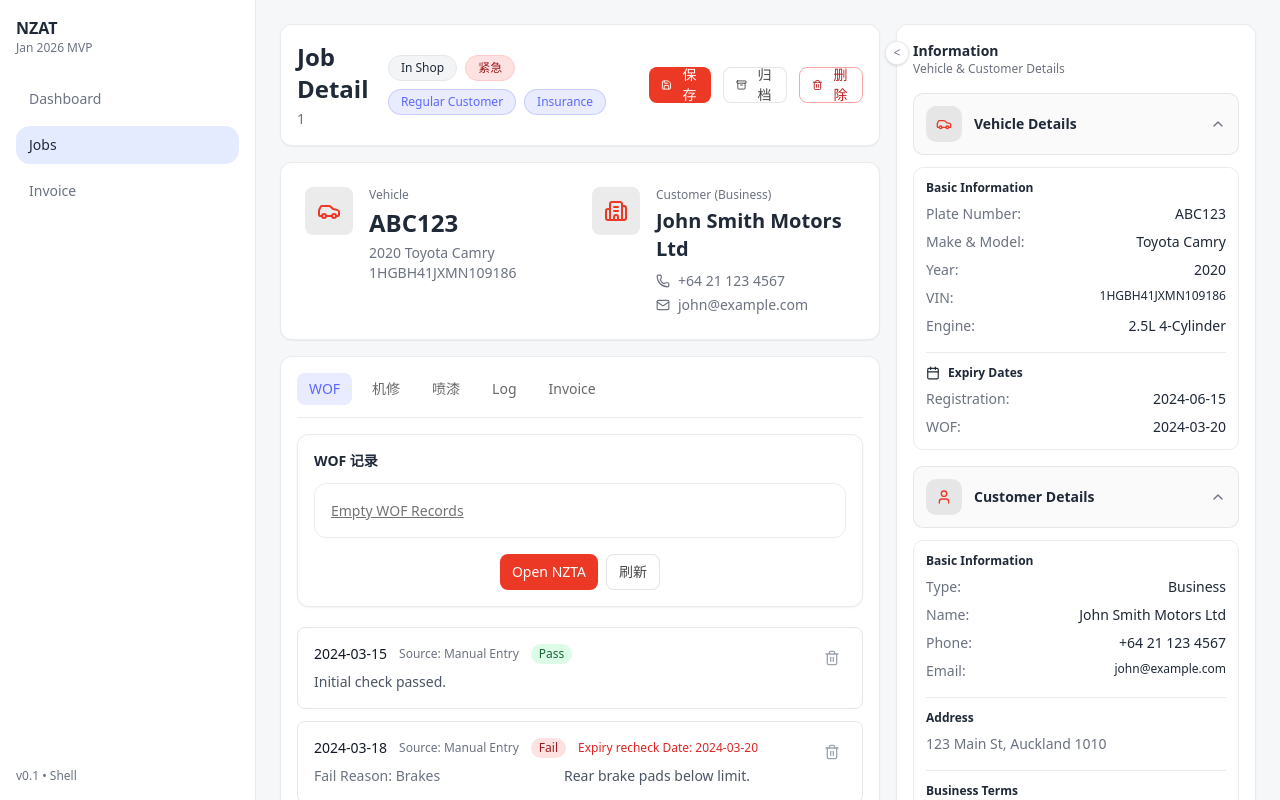
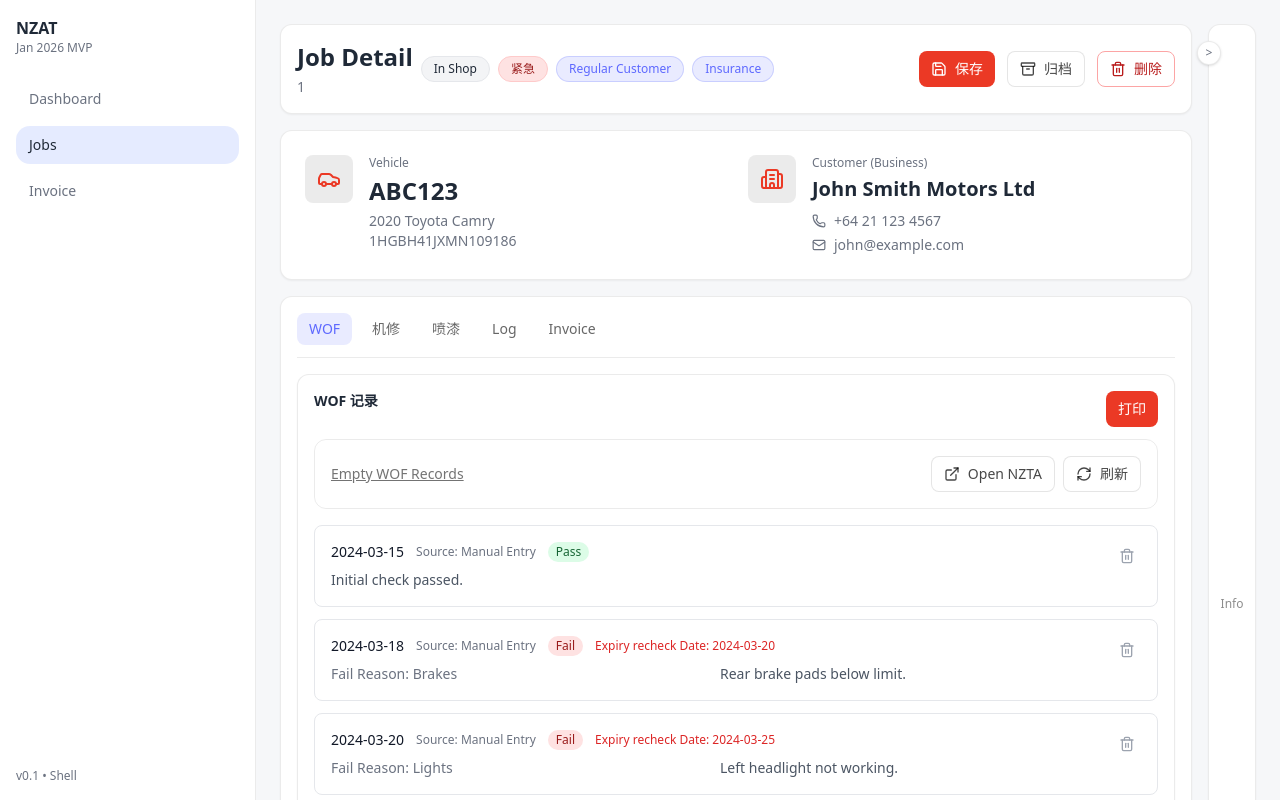
Before and after one commit to 6186127/nzat-Jan2026, a React (Vite) app in the folder apps/shell/: page /jobs/1 in a window 1280 px wide. Both pictures are taken after a click on the button "添加". Shown: the top 800 px of the page. Built offline with nearby package versions, Linux system fonts and the light colour scheme.

Commit message:
jobDetail -  change wof buttons

```diff
--- a/apps/shell/src/components/jobDetail/WofPanel.tsx
+++ b/apps/shell/src/components/jobDetail/WofPanel.tsx
@@ -3,6 +3,7 @@ import { Button, SectionCard } from "@/components/ui";
 import { JOB_DETAIL_TEXT } from "@/features/jobDetail/jobDetail.constants";
 import { EmptyPanel } from "./EmptyPanel";
 import { WofResultsCard } from "./WofResultsCard";
+import { ExternalLink, RefreshCw, Save, Printer } from 'lucide-react';
 
 type WofPanelProps = {
   hasRecord: boolean;
@@ -68,19 +69,28 @@ export function WofPanel({ hasRecord, onAdd }: WofPanelProps) {
 
   return (
     <div className="space-y-5 py-4">
-      <SectionCard title={JOB_DETAIL_TEXT.labels.wofRecords}>
-        <div className="mt-3 rounded-[12px] border border-[var(--ds-border)] p-4">
+      <SectionCard
+        title={JOB_DETAIL_TEXT.labels.wofRecords}
+        actions={
+          <div className="flex items-center gap-2">
+
+            <Button variant="primary" >{JOB_DETAIL_TEXT.buttons.print}</Button>
+          </div>
+        }
+      >
+        <div className="mt-3 rounded-[12px] border border-[var(--ds-border)] p-4 mb-4 flex items-center ">
           <button className="text-sm text-[rgba(0,0,0,0.55)] underline">Empty WOF Records</button>
+       <div className="ml-auto flex items-center gap-2">
+
+         <Button ><ExternalLink className="w-4 h-4" />
+               {JOB_DETAIL_TEXT.buttons.openNzta}
+         </Button>
+
+            <Button> <RefreshCw className="w-4 h-4" />
+                {JOB_DETAIL_TEXT.buttons.refresh}</Button>
+       </div>
         </div>
-        <div className="mt-4 flex justify-center gap-2">
-          <Button variant="primary">{JOB_DETAIL_TEXT.buttons.openNzta}</Button>
-          <Button>{JOB_DETAIL_TEXT.buttons.refresh}</Button>
-        </div>
-      </SectionCard>
-
-
-
-      {results.length ? (
+             {results.length ? (
       // add mutil WofResultsCard component here
       <WofResultsCard
         wofResults={results.map((r) => ({
@@ -95,6 +105,11 @@ export function WofPanel({ hasRecord, onAdd }: WofPanelProps) {
         onDelete={(id) => setResults((prev) => prev.filter((entry) => entry.id !== id))}
       />
       ) : null}
+      </SectionCard>
+
+
+
+
 
          <SectionCard title={JOB_DETAIL_TEXT.labels.result}>
         <div className="mt-4 space-y-3 text-sm">
@@ -149,7 +164,6 @@ export function WofPanel({ hasRecord, onAdd }: WofPanelProps) {
           <Button variant="primary" onClick={onSaveResult}>
             {JOB_DETAIL_TEXT.buttons.saveResult}
           </Button>
-          <Button>{JOB_DETAIL_TEXT.buttons.print}</Button>
         </div>
       </SectionCard>
     </div>
--- a/apps/shell/src/features/jobDetail/useJobDetailState.ts
+++ b/apps/shell/src/features/jobDetail/useJobDetailState.ts
@@ -9,7 +9,7 @@ type UseJobDetailStateProps = {
 
 export function useJobDetailState({
   initialTab = "WOF",
-  initialSidebarOpen = true,
+  initialSidebarOpen = false,
   initialHasWofRecord = false,
 }: UseJobDetailStateProps = {}) {
   const [activeTab, setActiveTab] = useState<JobDetailTabKey>(initialTab);
```
